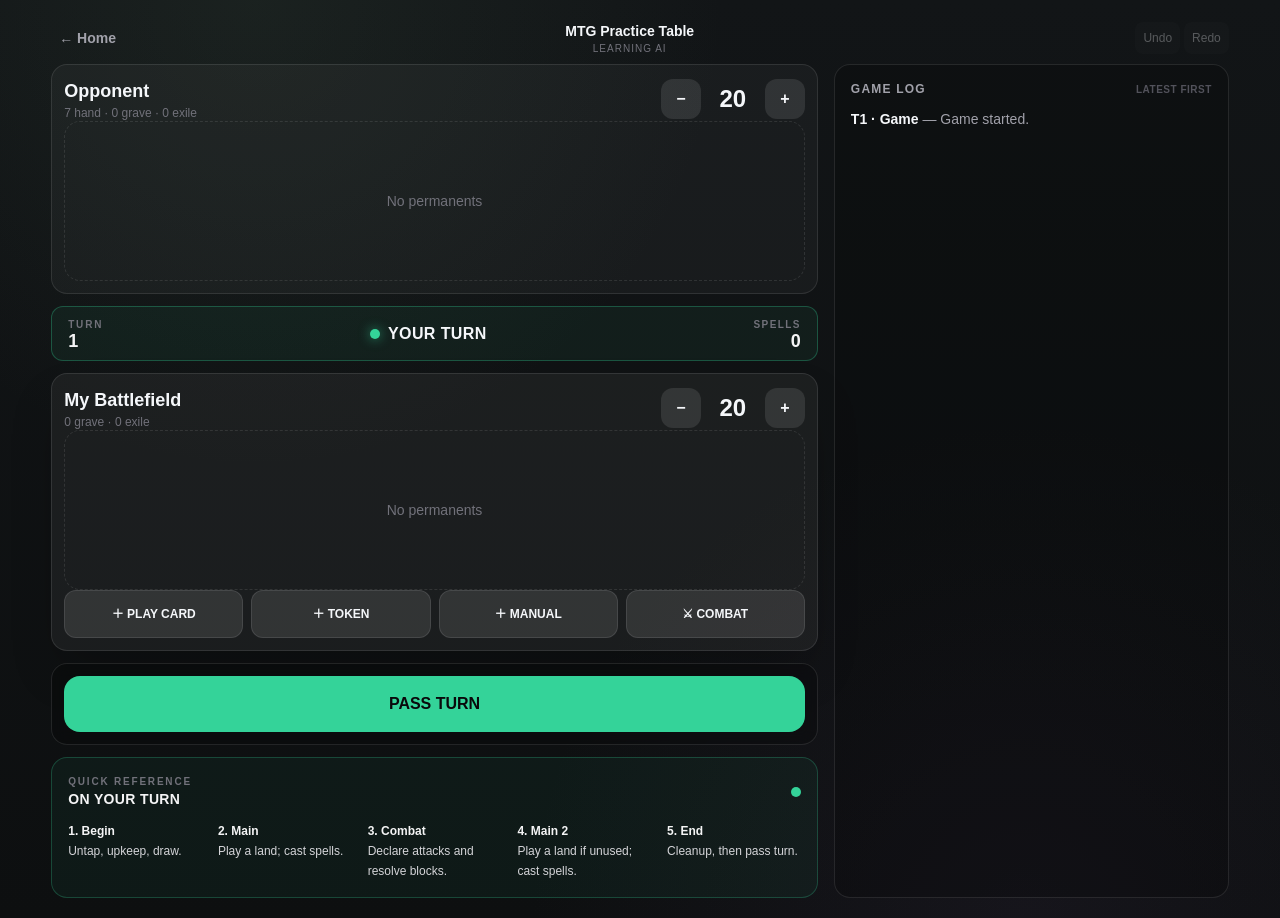
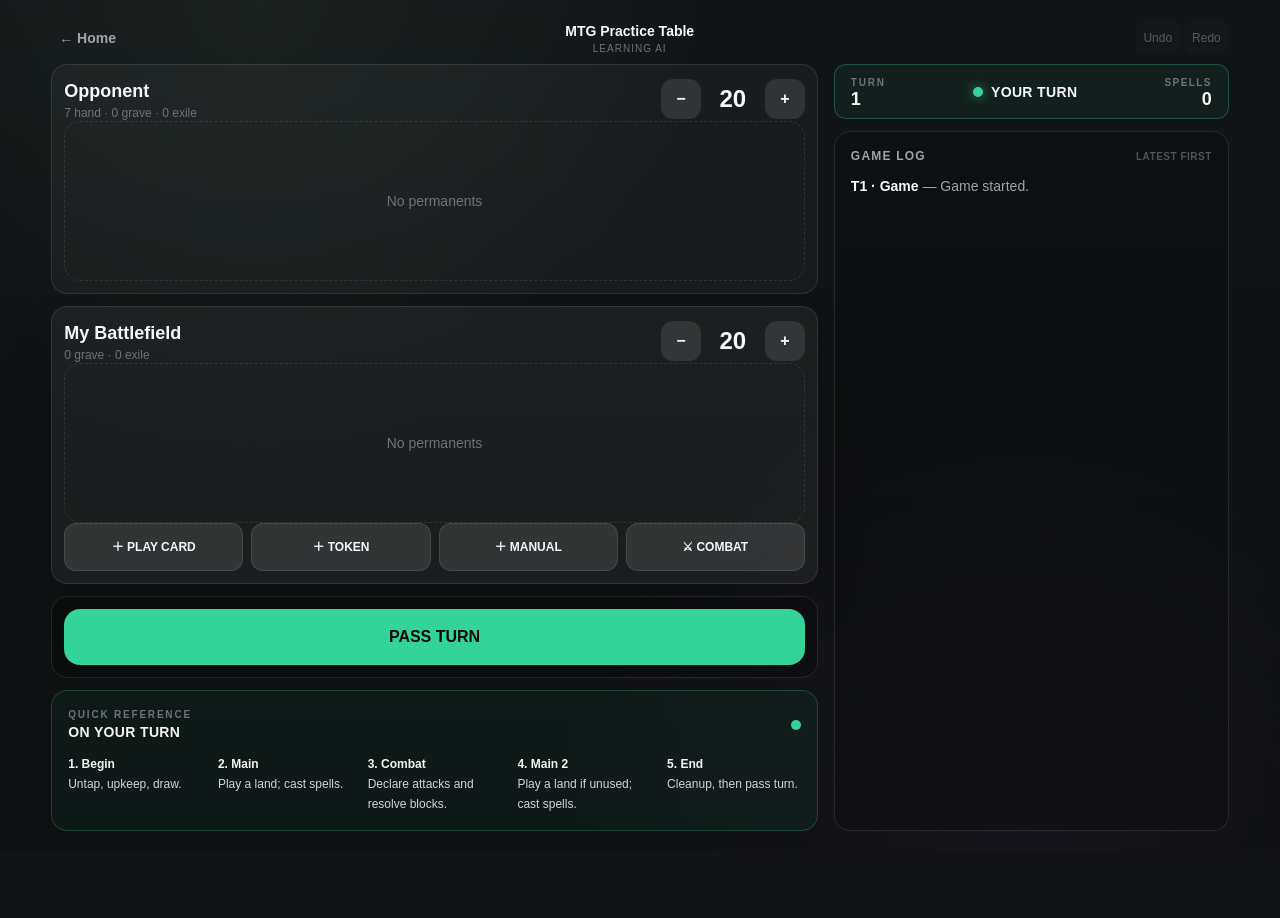
Before and after one commit to a0swald/mtg-practice-table, a Next.js app: page /game in a window 1280 px wide. After the commit the page ends 851 px from the top, so only its background shows below. Built offline with nearby package versions, Linux system fonts and the light colour scheme.

Commit message:
Move turn tracker above game log

```diff
--- a/components/GameClient.tsx
+++ b/components/GameClient.tsx
@@ -51,12 +51,6 @@ export function GameClient() {
    <div className="min-w-0 space-y-3">
     <section className="rounded-2xl border border-white/10 bg-white/[.035] p-3"><PlayerHeader name={ai.name} life={ai.life} onLife={d=>dispatch({type:'LIFE',playerId:ai.id,delta:d})} meta={`${ai.handCount} hand · ${ai.graveyard.length} grave · ${ai.exile.length} exile`}/><Battlefield cards={ai.battlefield}/></section>
 
-    <div className={`grid grid-cols-[auto_1fr_auto] items-center gap-3 rounded-xl border px-3 py-2.5 transition sm:px-4 ${isPlayerTurn?'border-emerald-400/30 bg-emerald-400/[.06]':'border-amber-400/30 bg-amber-400/[.05]'}`}>
-      <div><div className="text-[10px] font-black uppercase tracking-[0.18em] text-zinc-500">Turn</div><div className="text-lg font-black leading-none text-zinc-100">{game.turnNumber}</div></div>
-      <div className="flex items-center justify-center gap-2 text-center"><span className={`h-2.5 w-2.5 shrink-0 rounded-full ${isPlayerTurn?'bg-emerald-400 shadow-[0_0_12px_rgba(52,211,153,.65)]':'bg-amber-400 shadow-[0_0_12px_rgba(251,191,36,.55)]'}`}/><span className="text-sm font-black uppercase tracking-wide sm:text-base">{isPlayerTurn?'Your Turn':`${ai.name}'s Turn`}</span></div>
-      <div className="text-right"><div className="text-[10px] font-black uppercase tracking-[0.14em] text-zinc-500">Spells</div><div className="text-lg font-black leading-none text-zinc-100">{game.spellsCastThisTurn}</div></div>
-    </div>
-
     <section className="rounded-2xl border border-white/10 bg-white/[.05] p-3 shadow-2xl"><PlayerHeader name="My Battlefield" life={human.life} onLife={d=>dispatch({type:'LIFE',playerId:'player',delta:d})} meta={`${human.graveyard.length} grave · ${human.exile.length} exile`}/><Battlefield cards={human.battlefield} onCard={cardTap} selectedIds={attackers} combatMode={attackMode} combatUnavailableIds={combatUnavailableIds}/>
      {game.settings.tutorMode&&attackMode&&<p className="mb-3 rounded-xl bg-sky-400/10 p-3 text-xs leading-5 text-sky-100">Select untapped creatures without summoning sickness. Creatures that cannot attack this turn are dimmed and unavailable.</p>}
      <div className="grid grid-cols-2 gap-2 sm:grid-cols-4"><Action onClick={()=>setSearchOpen(true)}>＋ PLAY CARD</Action><Action onClick={()=>setTokenOpen(true)}>＋ TOKEN</Action><Action onClick={()=>setManualOpen(true)}>＋ MANUAL</Action><Action onClick={()=>{if(!isPlayerTurn)return;setAttackMode(v=>!v);setAttackers([])}} disabled={!isPlayerTurn}>{attackMode?'CANCEL ATTACK':'⚔ COMBAT'}</Action></div>
@@ -67,7 +61,14 @@ export function GameClient() {
     <QuickReference active={isPlayerTurn}/>
    </div>
 
-   <aside className="min-w-0 xl:h-full xl:self-stretch"><div className="flex h-full min-h-0 flex-col gap-3 xl:sticky xl:top-3"><GameLog entries={game.log}/></div></aside>
+   <aside className="min-w-0 xl:h-full xl:self-stretch"><div className="flex h-full min-h-0 flex-col gap-3 xl:sticky xl:top-3">
+    <div className={`grid grid-cols-[auto_1fr_auto] items-center gap-3 rounded-xl border px-3 py-2.5 transition sm:px-4 ${isPlayerTurn?'border-emerald-400/30 bg-emerald-400/[.06]':'border-amber-400/30 bg-amber-400/[.05]'}`}>
+      <div><div className="text-[10px] font-black uppercase tracking-[0.18em] text-zinc-500">Turn</div><div className="text-lg font-black leading-none text-zinc-100">{game.turnNumber}</div></div>
+      <div className="flex items-center justify-center gap-2 text-center"><span className={`h-2.5 w-2.5 shrink-0 rounded-full ${isPlayerTurn?'bg-emerald-400 shadow-[0_0_12px_rgba(52,211,153,.65)]':'bg-amber-400 shadow-[0_0_12px_rgba(251,191,36,.55)]'}`}/><span className="text-sm font-black uppercase tracking-wide">{isPlayerTurn?'Your Turn':`${ai.name}'s Turn`}</span></div>
+      <div className="text-right"><div className="text-[10px] font-black uppercase tracking-[0.14em] text-zinc-500">Spells</div><div className="text-lg font-black leading-none text-zinc-100">{game.spellsCastThisTurn}</div></div>
+    </div>
+    <GameLog entries={game.log}/>
+   </div></aside>
   </div>
 
   <SpellResolver spell={resolvingSpell} opponentName={ai.name} opponentLife={ai.life} opponentCards={ai.battlefield} onDamageOpponent={amount=>dispatch({type:'LIFE',playerId:ai.id,delta:-amount})} onDamageCard={damageOpponentCard} onDestroyCard={card=>dispatch({type:'MOVE_CARD',playerId:ai.id,instanceId:card.instanceId,zone:'graveyard'})} onExileCard={card=>dispatch({type:'MOVE_CARD',playerId:ai.id,instanceId:card.instanceId,zone:'exile'})} onFinish={finishSpell} onCancel={()=>setResolvingSpell(undefined)}/>
```
